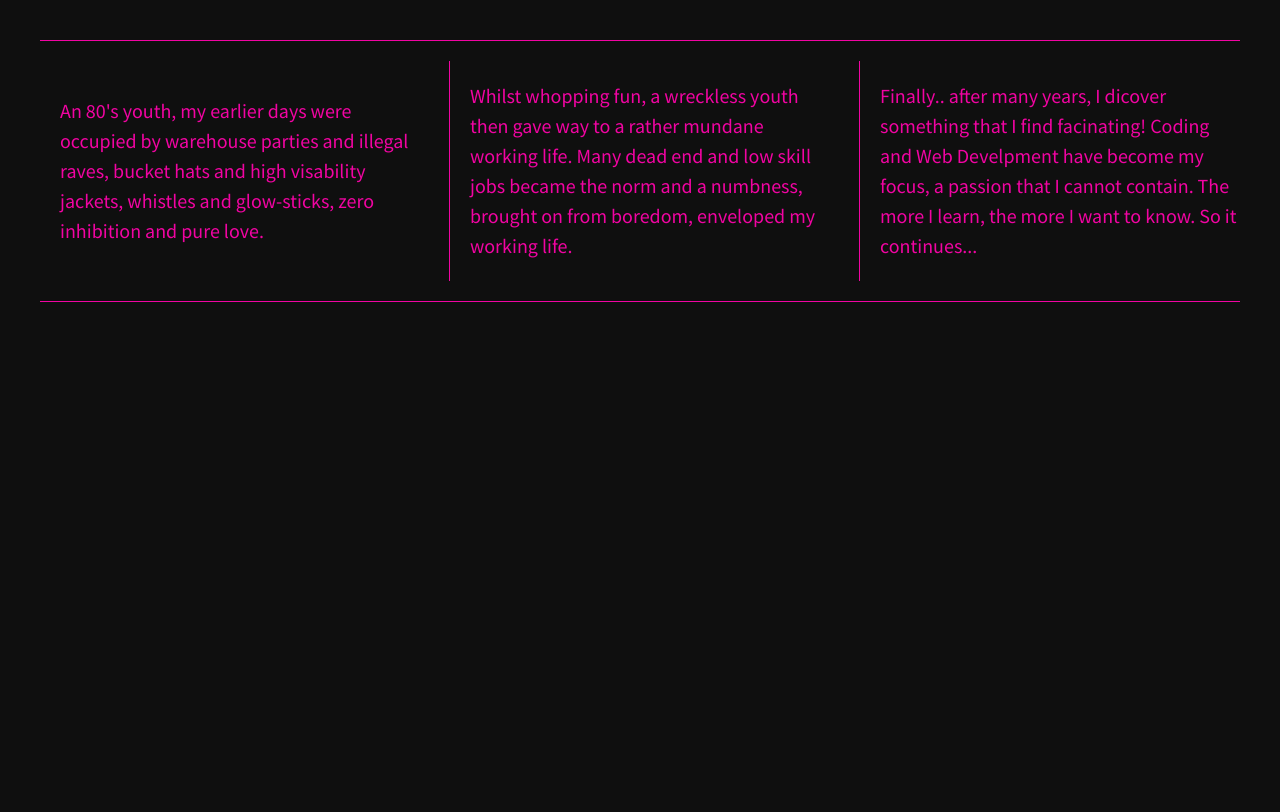
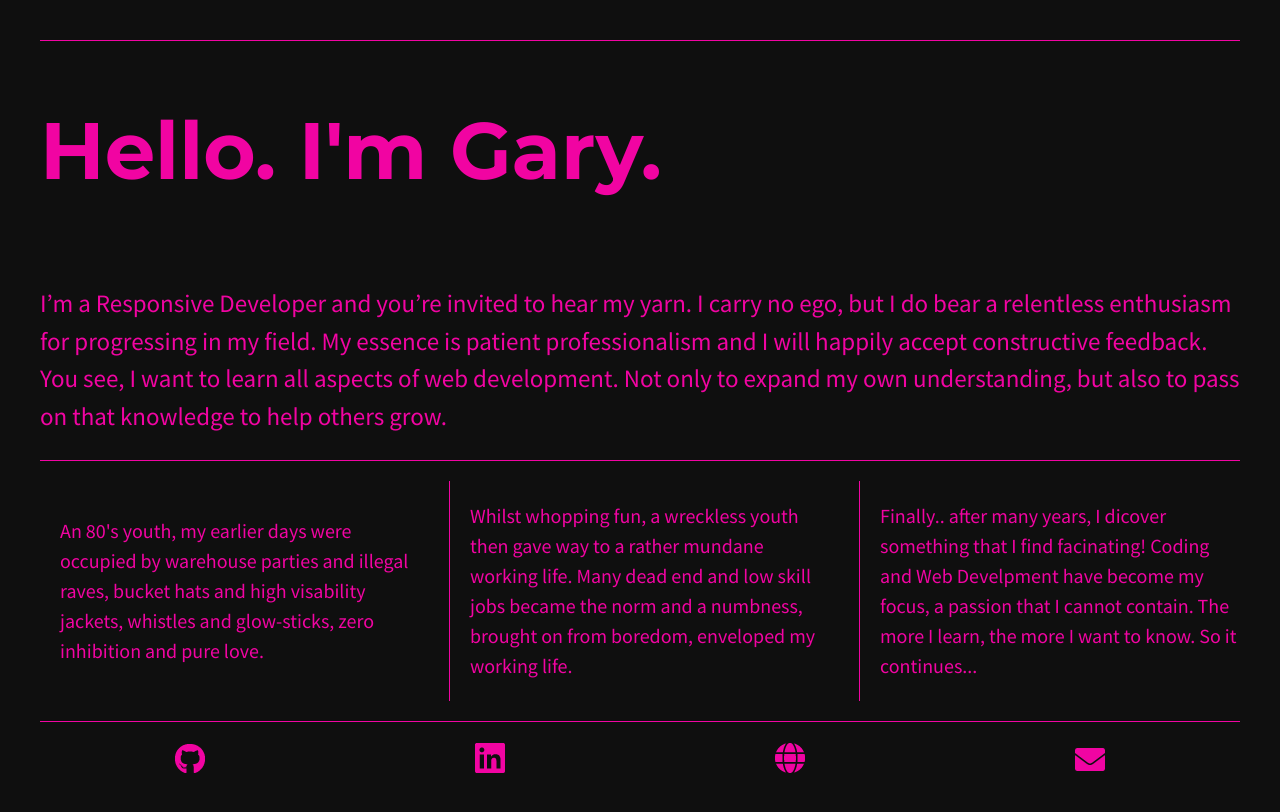
Before and after one commit to Simnett-G/divs-flexbox-starter, a plain HTML site: page index.html in a window 1280 px wide. Drawn offline with nearby package versions, Linux system fonts and the light colour scheme.

Commit message:
Finished site layout with flexbox

```diff
--- a/css/main.css
+++ b/css/main.css
@@ -111,10 +111,31 @@ body {
 
 .wrapper {
   display: flex;
+  flex-wrap: wrap;
   justify-content: space-between;                /*add display:flex and set justify-content to space-between*/
   font-weight: 400;
   border-top: 1px solid rgb(241, 4, 162);
-  border-bottom: 1px solid rgb(241, 4, 162);
+}
+
+.header {
+    display: flex;
+    justify-content: flex-start;
+    align-items: center;
+    width: 100%;
+    color: rgb(241, 4, 162);
+    font-size: 2em;
+    font-family: 'Montserrat', sans-serif;
+}
+
+.intro {
+    display: flex;
+    justify-content: flex-start;
+    align-items: center;
+    width: 100%;
+    color: rgb(241, 4, 162);
+    border-bottom: 1px solid rgb(241, 4, 162);
+    font-size: 1.25em;
+    line-height: 1.5em;
 }
 
 .div-1, .div-2, .div-3 {
@@ -133,6 +154,22 @@ body {
 
 .div-2, .div-3 {
   border-left: 1px solid rgb(241, 4, 162);
+}
+
+.footer {
+  display: flex;
+  justify-content: center;
+  align-items: center;
+  width: 100%;
+  border-top: 1px solid rgb(241, 4, 162);
+}
+
+.icons {
+  display: flex;
+  justify-content: space-around;
+  align-items: center;
+  width: 100%;
+  padding-top: 1em;
 }
 
 
--- a/index.html
+++ b/index.html
@@ -13,6 +13,7 @@
         <link rel="stylesheet" href="css/normalize.css">
         <link rel="stylesheet" href="css/main.css">
         <script src="js/vendor/modernizr-2.8.3.min.js"></script>
+        <link href="https://fonts.googleapis.com/css2?family=Montserrat:wght@700&display=swap" rel="stylesheet">
         <link href='http://fonts.googleapis.com/css?family=Lora:700' rel='stylesheet' type='text/css'>
         <link href='http://fonts.googleapis.com/css?family=Source+Sans+Pro:400,700' rel='stylesheet' type='text/css'>
     </head>
@@ -22,6 +23,12 @@
         <![endif]-->
 
         <section class="wrapper">
+            <div class="header">
+                <h1>Hello. I'm Gary.</h1>
+            </div>
+            <div class="intro">
+                <p>I’m a Responsive Developer and you’re invited to hear my yarn. I carry no ego, but I do bear a relentless enthusiasm for progressing in my field. My essence is patient professionalism and I will happily accept constructive feedback. You see, I want to learn all aspects of web development. Not only to expand my own understanding, but also to pass on that knowledge to help others grow.</p>
+            </div>
             <div class="div-1">
                 <p>An 80's youth, my earlier days were occupied by warehouse parties and illegal raves, bucket hats and high visability jackets, whistles and glow-sticks, zero inhibition and pure love.</p>
             </div>
@@ -30,6 +37,22 @@
             </div>
             <div class="div-3">
                 <p><span>Finally..</span> after many years, I dicover something that I find facinating! Coding and Web Develpment have become my focus, a passion that I cannot contain. The more I learn, the more I want to know. So it continues...</p>
+            </div>
+            <div class="footer">
+                <div class="icons">
+                    <a class="github" href="https://github.com/Simnett-G" target="_blank">
+                        <img src="img/github-30px.png" alt="GitHub icon">
+                    </a>
+                    <a class="linkedin" href="https://www.linkedin.com/in/gary-simnett-90a003189/" target="_blank">
+                        <img src="img/linkedin-30px.png" alt="LinkedIn icon">
+                    </a>
+                    <a class="web-site" href="https://garysimnett.com/" target="_blank">
+                        <img src="img/globe-30px.png" alt="www icon">
+                    </a>
+                    <a class="email" href="mailto:info@garysimnett.com" target="_blank">
+                        <img src="img/envelope-23px.png" alt="email icon">
+                    </a>
+                </div>
             </div>
         </section>
 
```
Also changed, not shown: img/envelope-23px.png (added), img/github-30px.png (added), img/globe-30px.png (added), img/linkedin-30px.png (added).
